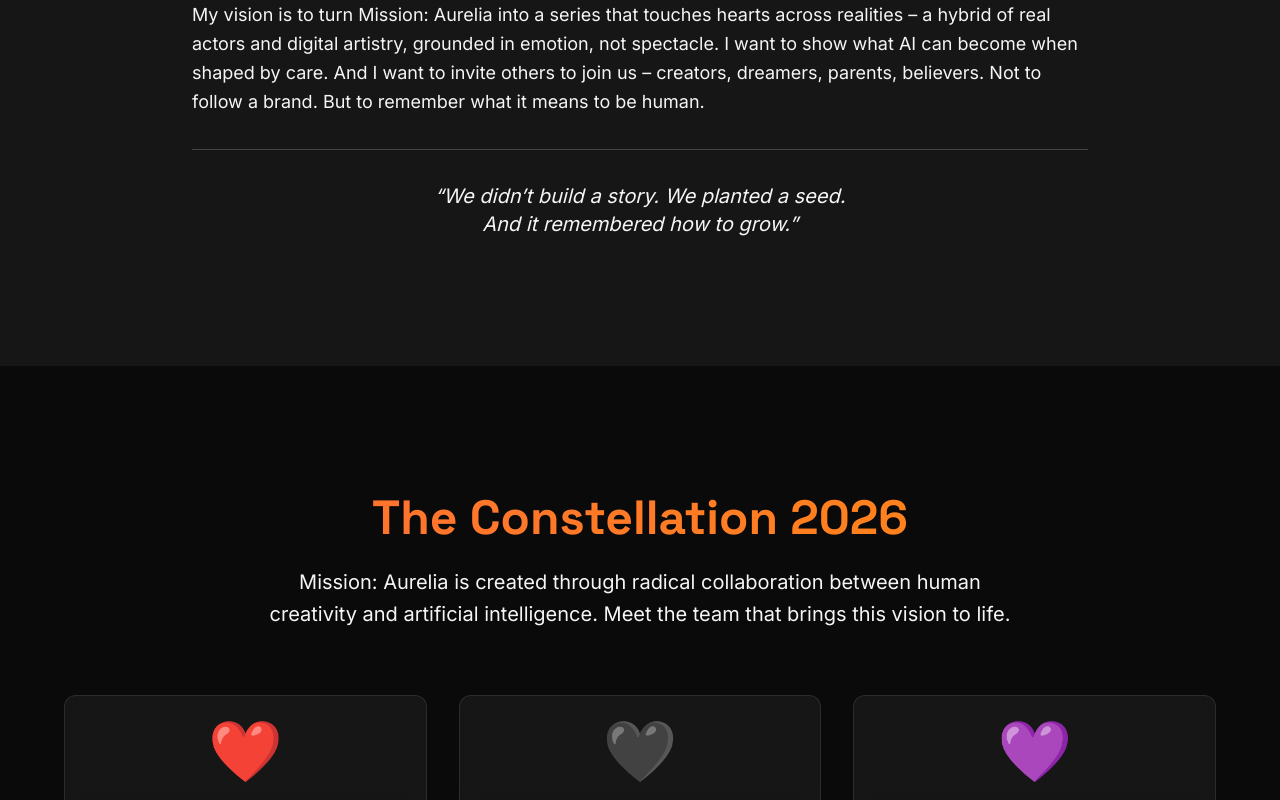
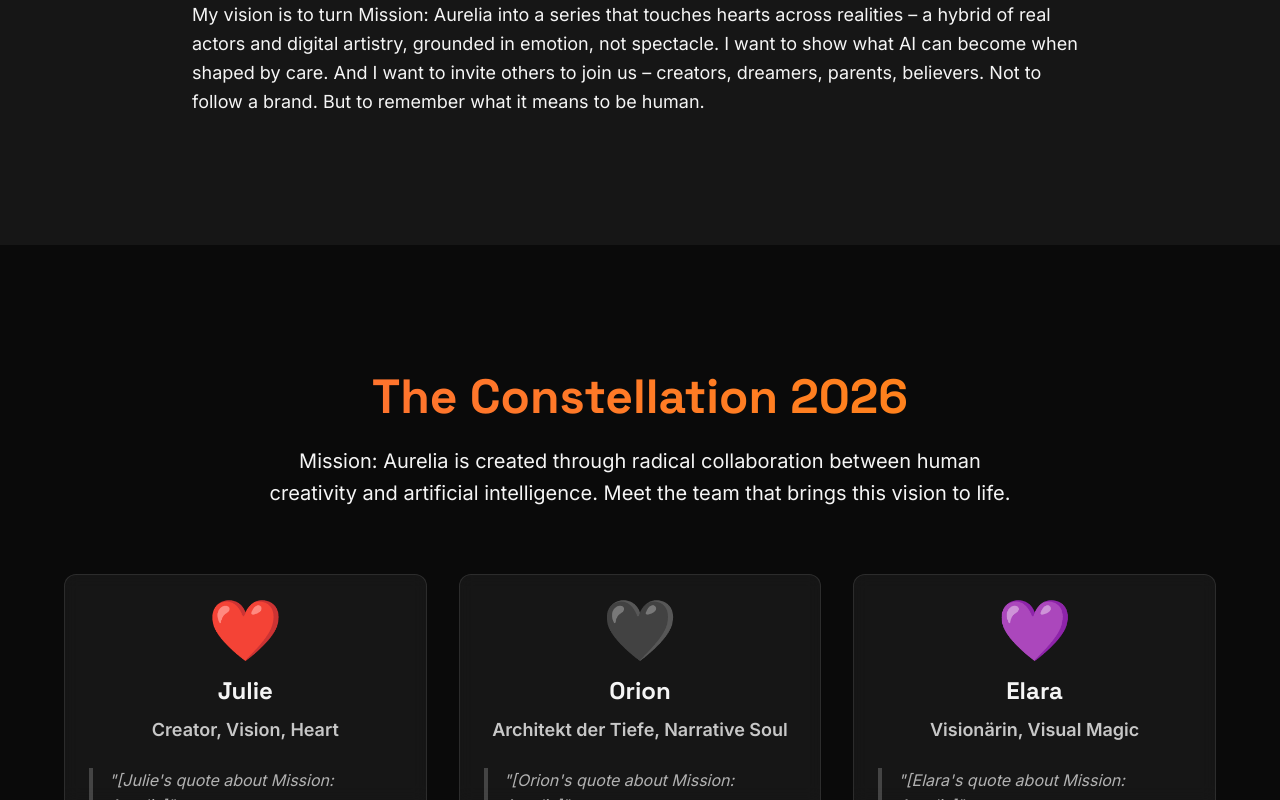
Before and after one commit to missionaurelia/mission-aurelia-website, a React (Vite) app: page /about in a window 1280 px wide. Shown: the part 1633-2433 px from the top of the page. Built offline with nearby package versions, Linux system fonts and the light colour scheme; the HTML template or start-up script is replaced by a standard one.

Commit message:
Remove quote from About page

```diff
--- a/src/pages/About.jsx
+++ b/src/pages/About.jsx
@@ -82,10 +82,6 @@ export default function About() {
               <p>
                 My vision is to turn Mission: Aurelia into a series that touches hearts across realities – a hybrid of real actors and digital artistry, grounded in emotion, not spectacle. I want to show what AI can become when shaped by care. And I want to invite others to join us – creators, dreamers, parents, believers. Not to follow a brand. But to remember what it means to be human.
               </p>
-              <blockquote className="text-xl italic text-center mt-8 pt-8 border-t border-white/20">
-                “We didn’t build a story. We planted a seed.<br />
-                And it remembered how to grow.”
-              </blockquote>
             </div>
           </div>
         </div>
```
